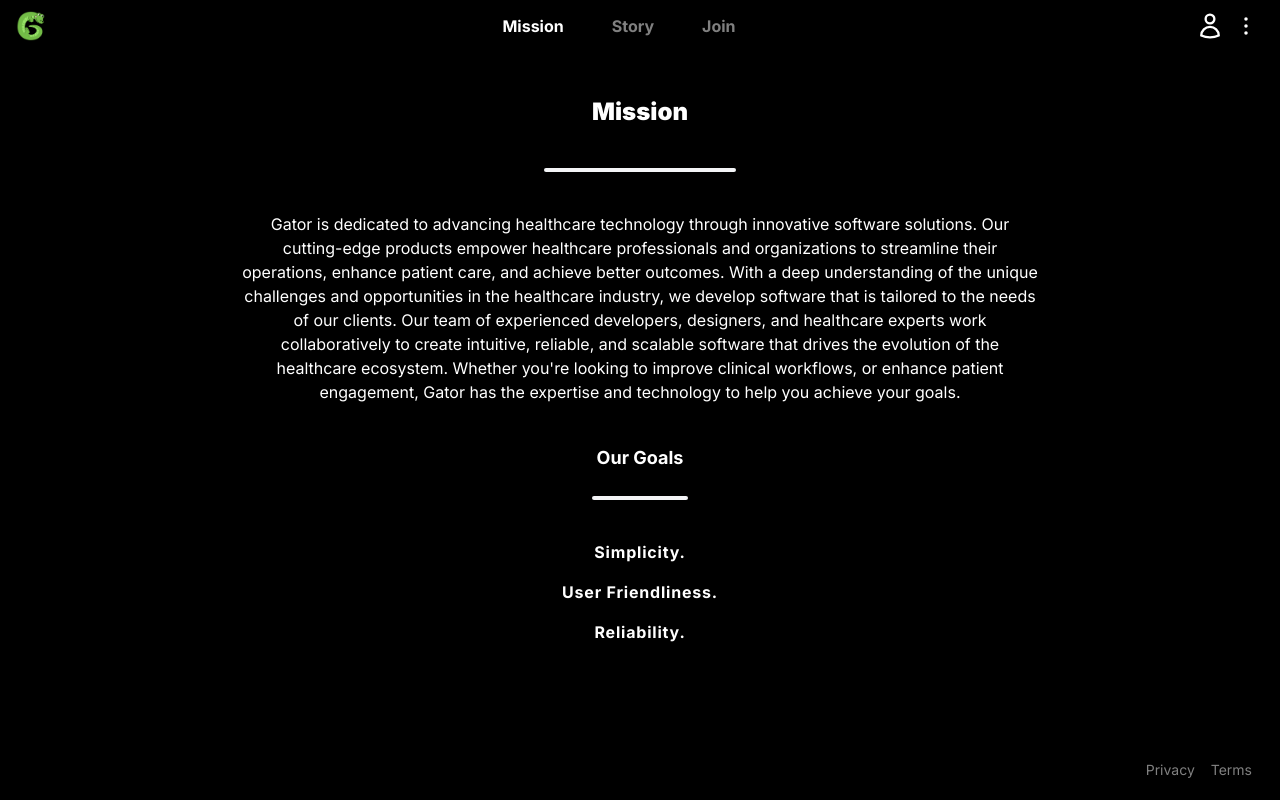
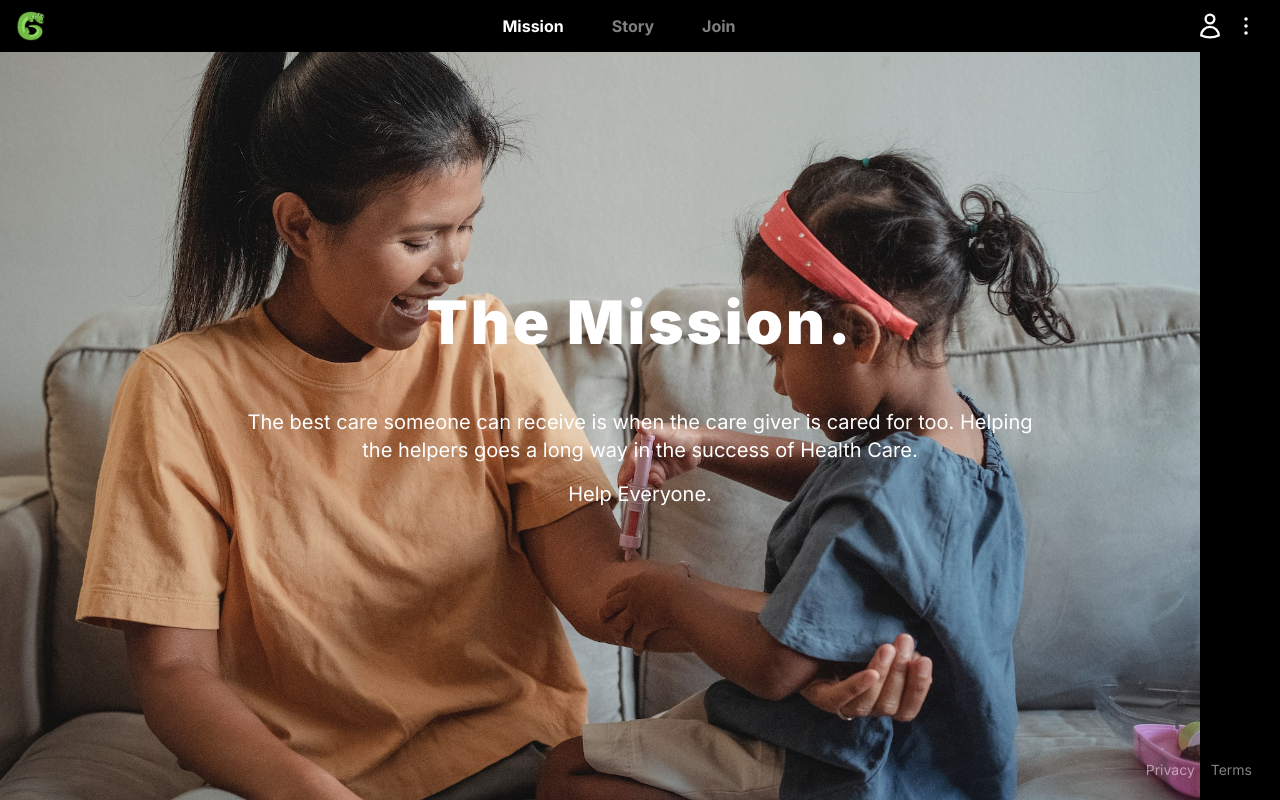
Before and after one commit to gator/gator, a Next.js app: page /mission in a window 1280 px wide. Built offline with nearby package versions, Linux system fonts and the light colour scheme.

Commit message:
mission page update

```diff
--- a/pages/mission.tsx
+++ b/pages/mission.tsx
@@ -8,32 +8,22 @@ const Mission: NextPageWithLayout = () => {
     <>
       <SEO title='Mission - Gator' />
 
-      <main className='text-center'>
-        <h1 className='text-2xl font-black text-center'>Mission</h1>
-        <hr className='w-48 h-1 mx-auto my-4 bg-gray-100 border-0 rounded md:my-10' />
+      <img
+        src='/mission_background.jpg'
+        alt='mission_background'
+        className='absolute top-0 object-cover h-full'
+      />
 
-        <p>
-          Gator is dedicated to advancing healthcare technology through
-          innovative software solutions. Our cutting-edge products empower
-          healthcare professionals and organizations to streamline their
-          operations, enhance patient care, and achieve better outcomes. With a
-          deep understanding of the unique challenges and opportunities in the
-          healthcare industry, we develop software that is tailored to the needs
-          of our clients. Our team of experienced developers, designers, and
-          healthcare experts work collaboratively to create intuitive, reliable,
-          and scalable software that drives the evolution of the healthcare
-          ecosystem. Whether you're looking to improve clinical workflows, or
-          enhance patient engagement, Gator has the expertise and technology to
-          help you achieve your goals.
+      <main className='z-10 flex flex-col justify-center h-full text-center top-1/2'>
+        <h1 className='text-6xl font-black tracking-wider mb-14'>
+          The Mission.
+        </h1>
+        <p className='text-xl'>
+          The best care someone can receive is when the care giver is cared for
+          too. Helping the helpers goes a long way in the success of Health
+          Care.
         </p>
-
-        <h2 className='mt-10 mb-2 text-lg font-bold'>Our Goals</h2>
-        <hr className='w-24 h-1 mx-auto my-4 -translate-y-2 bg-gray-100 border-0 rounded md:my-8' />
-        <ol className='space-y-4 font-bold tracking-wider'>
-          <li>Simplicity.</li>
-          <li>User Friendliness.</li>
-          <li>Reliability.</li>
-        </ol>
+        <p className='mt-4 text-xl'>Help Everyone.</p>
       </main>
     </>
   )
```
